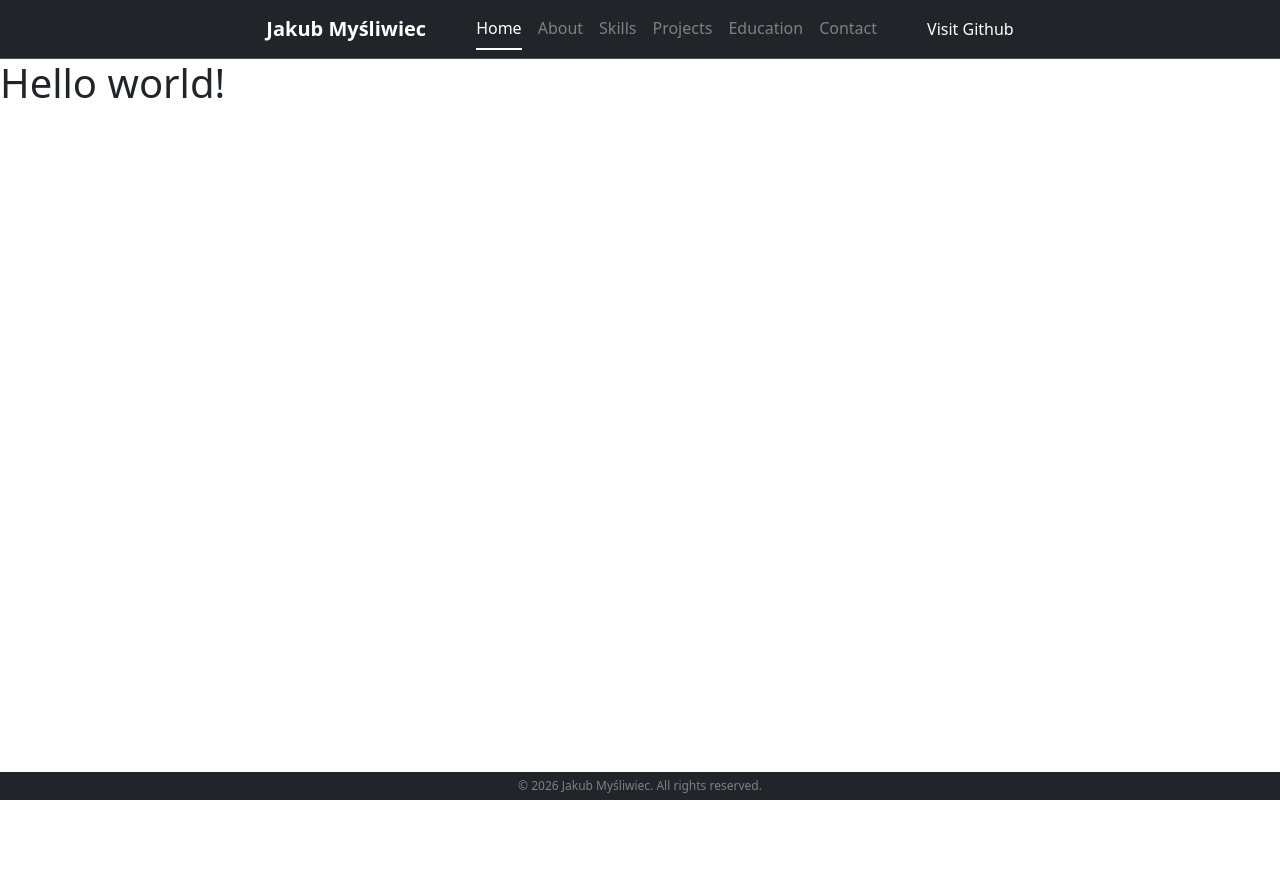
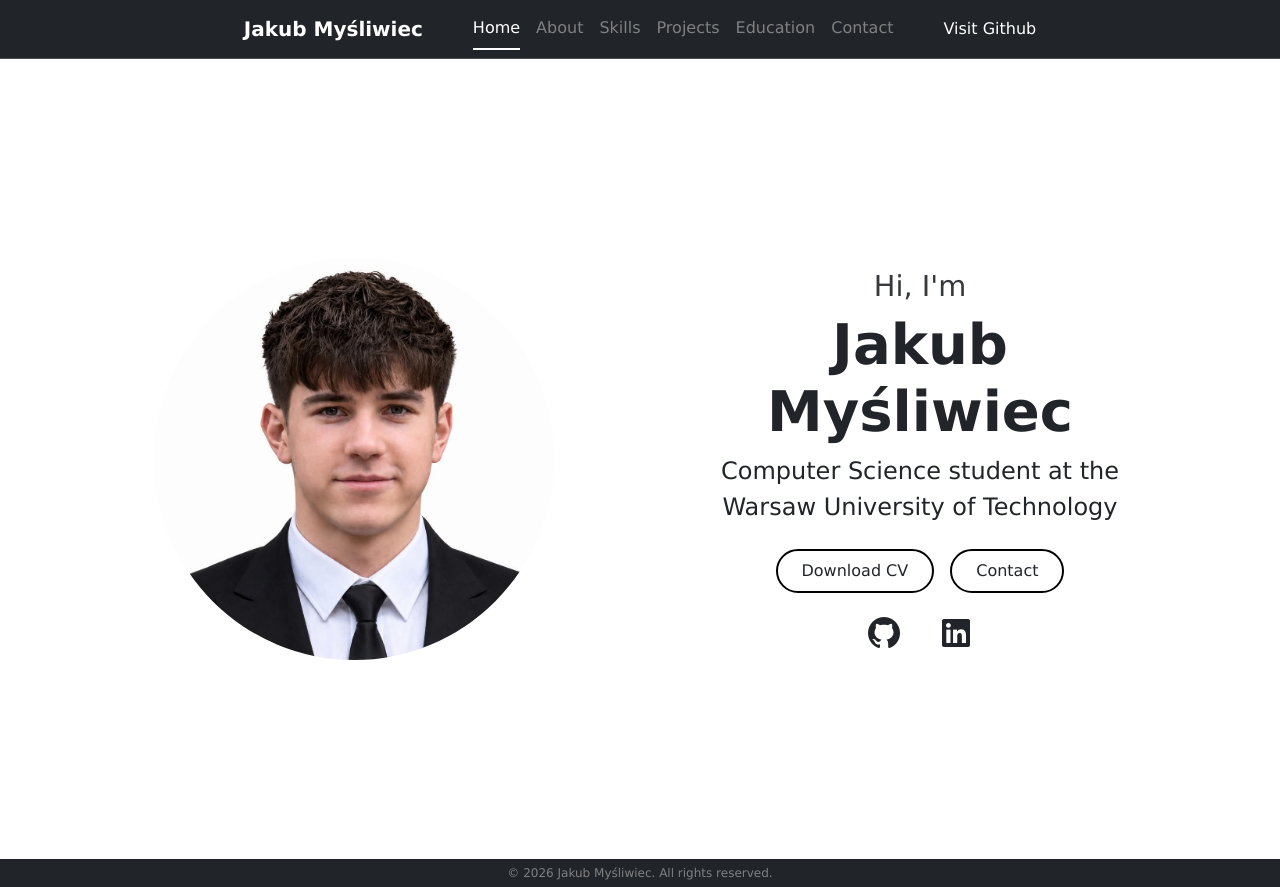
Before and after one commit to mysliwego/Portfolio, a Flask app: page / in a window 1280 px wide. Before the commit the page ends 800 px from the top, so only its background shows below. Run offline with Flask 3, Linux system fonts and the light colour scheme; some libraries are stand-ins or nearby versions.

Commit message:
Build home section

```diff
--- a/static/styles.css
+++ b/static/styles.css
@@ -1,3 +1,6 @@
+* {
+    font-family: 'Lucida Sans', 'Lucida Sans Regular', 'Lucida Grande', 'Lucida Sans Unicode', Geneva, Verdana, sans-serif;
+}
 .nav-link {
     color: gray;
 }
@@ -50,3 +53,73 @@ footer {
     padding-top: 5px !important;
     padding-bottom: 5px !important;
 }
+section {
+    min-height: 100vh;
+    padding: 8rem 12%;
+    width: 100%;
+    position: relative;
+}
+.home {
+    display: flex;
+    align-items: center;
+    justify-content: center;
+}
+.home-container {
+    display: flex;
+    align-items: center;
+    justify-content: center;
+    gap: 10rem;
+}
+.home img{
+    width: 400px;
+    border-radius: 50%;
+}
+.home-info {
+    display: flex;
+    flex-direction: column;
+    text-align: center;
+    align-items: center;
+    justify-content: center;
+    gap: 1.5rem;
+}
+.home-info h3 {
+    font-size: 1.8rem;
+    font-weight: 500;
+    opacity: 0.9;
+}
+.home-info h1 {
+    font-size: 3.5rem;
+    font-weight: 600;
+}
+span {
+    font-size: 1.5em;
+}
+.home-buttons {
+    display: flex;
+    gap: 1em;
+}
+.button {
+    border-radius: 3rem;
+    padding: 0.5rem 1.5rem;
+    border: 2px solid black;
+    cursor: pointer;
+    font-weight: 400;
+    text-wrap: nowrap;
+
+}
+.button:hover {
+    background-color: black;
+    color: white;
+}
+.socials {
+    display: flex;
+    gap: 2rem;
+
+}
+.socials i {
+    font-size: 2em;
+    cursor: pointer;
+}
+.socials i:hover {
+    transform: scale(1.1);
+}
--- a/templates/index.html
+++ b/templates/index.html
@@ -3,5 +3,28 @@
 {% block title %}Home{% endblock %}
 
 {% block content %}
-    <h1>Hello world!</h1>
+    <section id="home" class="home">
+        <div class="home-container">
+            <img src="static/images/zdjecie_cv_kwadrat.jpg" alt="picture of me(very handsome)">
+
+            <div class="home-info">
+
+                <div class="text">
+                    <h3>Hi, I'm</h3>
+                    <h1>Jakub Myśliwiec</h1>
+                    <span>Computer Science student at the Warsaw University of Technology</span>
+                </div>
+
+                <div class="home-buttons">
+                    <div class="button">Download CV</div>
+                    <div class="button">Contact</div>
+                </div>
+
+                <div class="socials">
+                    <i class="fa-brands fa-github"></i>
+                    <i class="fa-brands fa-linkedin"></i>
+                </div>
+            </div>
+        </div>
+    </section>
 {% endblock %}
--- a/templates/layout.html
+++ b/templates/layout.html
@@ -6,6 +6,7 @@
     <title>{% block title %}{% endblock %}</title>
     <link href="https://cdn.jsdelivr.net/npm/bootstrap@5.3.8/dist/css/bootstrap.min.css" rel="stylesheet" integrity="sha384-sRIl4kxILFvY47J16cr9ZwB07vP4J8+LH7qKQnuqkuIAvNWLzeN8tE5YBujZqJLB" crossorigin="anonymous">
     <link rel="stylesheet" href="static/styles.css">
+    <link rel="stylesheet" href="https://cdnjs.cloudflare.com/ajax/libs/font-awesome/7.0.1/css/all.min.css">
 </head>
   <body class="d-flex flex-column min-vh-100">
 
```
Also changed, not shown: static/images/zdjecie_cv_kwadrat.jpg (added).
